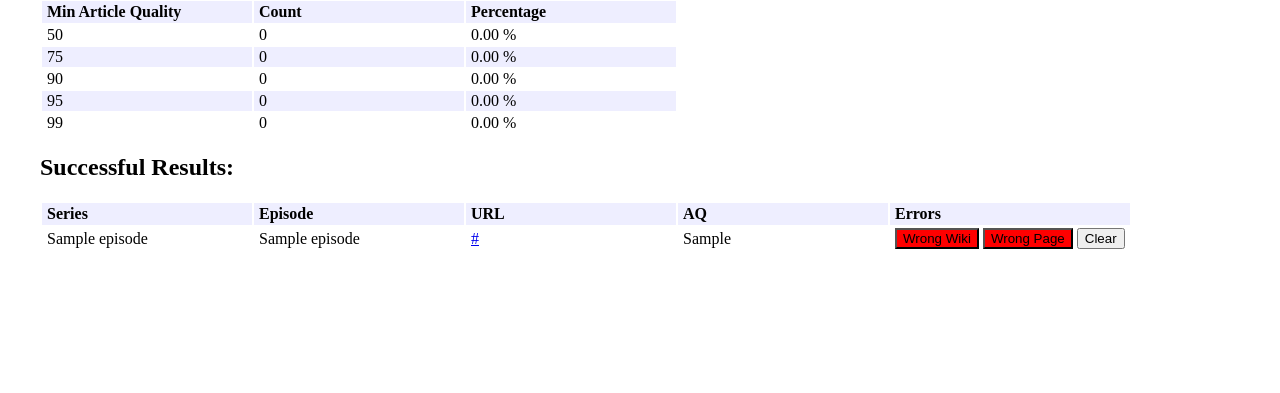
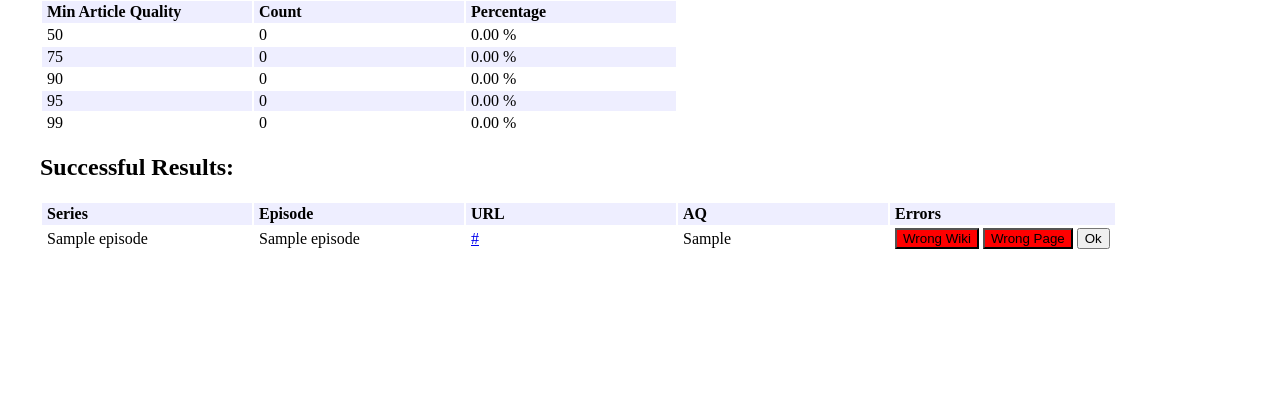
Before and after one commit to ArturD/tv_eval, a Django app: template app/templates/runs/details.html in a window 1280 px wide. Shown: the part 321-714 px from the top of the page. Run offline with Django 3.2, Linux system fonts and the light colour scheme; tables that the repository leaves empty hold one stand-in row (Sample ...); the template is opened without the code that fills it: values named after a table or form of the project are taken from there, most other values are stand-ins (such as "Sample title", 1, 10 or a date in 2020); some libraries are stand-ins or nearby versions.

Commit message:
ok is separate state for result evaluation

```diff
--- a/app/sony_tv/models.py
+++ b/app/sony_tv/models.py
@@ -177,6 +177,9 @@ class MatchEvaluation(ModelBase):
   wrong_wiki = models.BooleanField(default=False)
   wrong_page = models.BooleanField(default=False)
 
+  def is_ok(self):
+    return not self.wrong_wiki and not self.wrong_page
+
   def save(self, *args, **kwargs):
     MatchEvaluationManager.dictionary_cache = None
     super(MatchEvaluation, self).save(*args, **kwargs)
--- a/app/templates/runs/details.html
+++ b/app/templates/runs/details.html
@@ -14,14 +17,14 @@
   $(function() {
     var state_pending = 'pending';
     var state_ready = 'ready';
-    $('button.wrong-wiki, button.wrong-page, button.clear-wrongs').each(function() {
+    $('button.wrong-wiki, button.wrong-page, button.is_ok').each(function() {
       var el = $(this);
       var wrong_wiki = true;
       var wrong_page = false;
       if ( el.hasClass('wrong-page') ) {
         wrong_wiki = false;
         wrong_page = true;
-      } else if( el.hasClass('clear-wrongs') ) {
+      } else if( el.hasClass('is_ok') ) {
         wrong_wiki = false;
         wrong_page = false;
       }
@@ -115,10 +118,10 @@
       <td>{{result.episode.episode_title}}</td>
       <td><a href="{{result.url}}">{{result.url}}</a></td>
       <td>{{result.article_quality}}</td>
-      <td class="{%if result.evaluation.wrong_wiki%}wrong-wiki{%endif%} {%if result.evaluation.wrong_page%}wrong-page{%endif%}">
+      <td class="{%if result.evaluation.wrong_wiki%}wrong-wiki{%endif%} {%if result.evaluation.wrong_page%}wrong-page{%endif%} {%if result.evaluation.is_ok%}is_ok{%endif%}">
         <button class="wrong-wiki" data-active="{{result.evaluation.wrong_wiki}}" data-update-url="{{result.evaluation_update_url}}">Wrong Wiki</button>
         <button class="wrong-page" data-active="{{result.evaluation.wrong_page}}" data-update-url="{{result.evaluation_update_url}}">Wrong Page</button>
-        <button class="clear-wrongs" data-update-url="{{result.evaluation_update_url}}">Clear</button>
+        <button class="is_ok" data-update-url="{{result.evaluation_update_url}}">Ok</button>
       </td>
     </tr>
     {% endfor %}
```
Also changed, not shown: other parts of app/templates/runs/details.html (+3 -0 lines).
